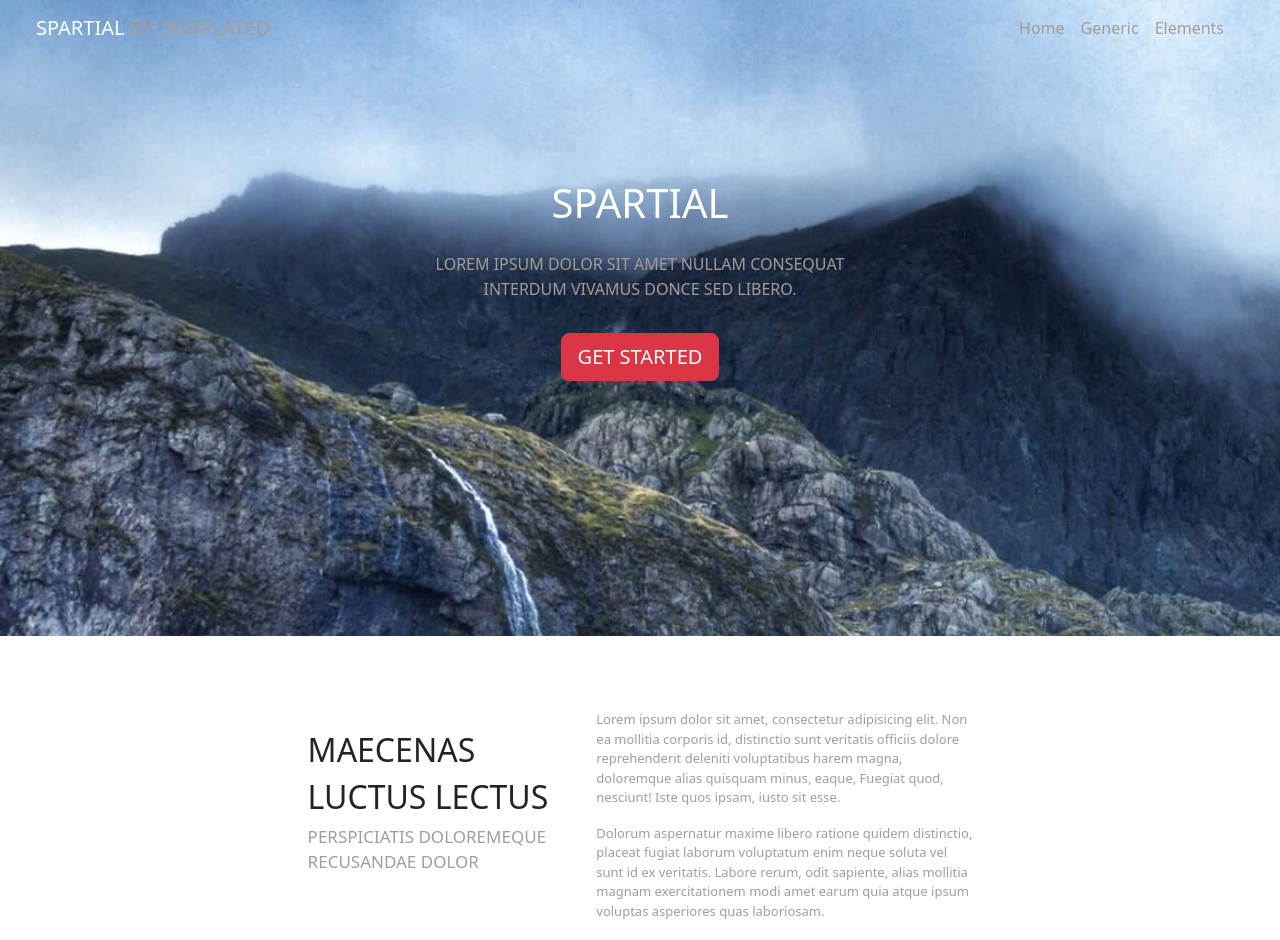
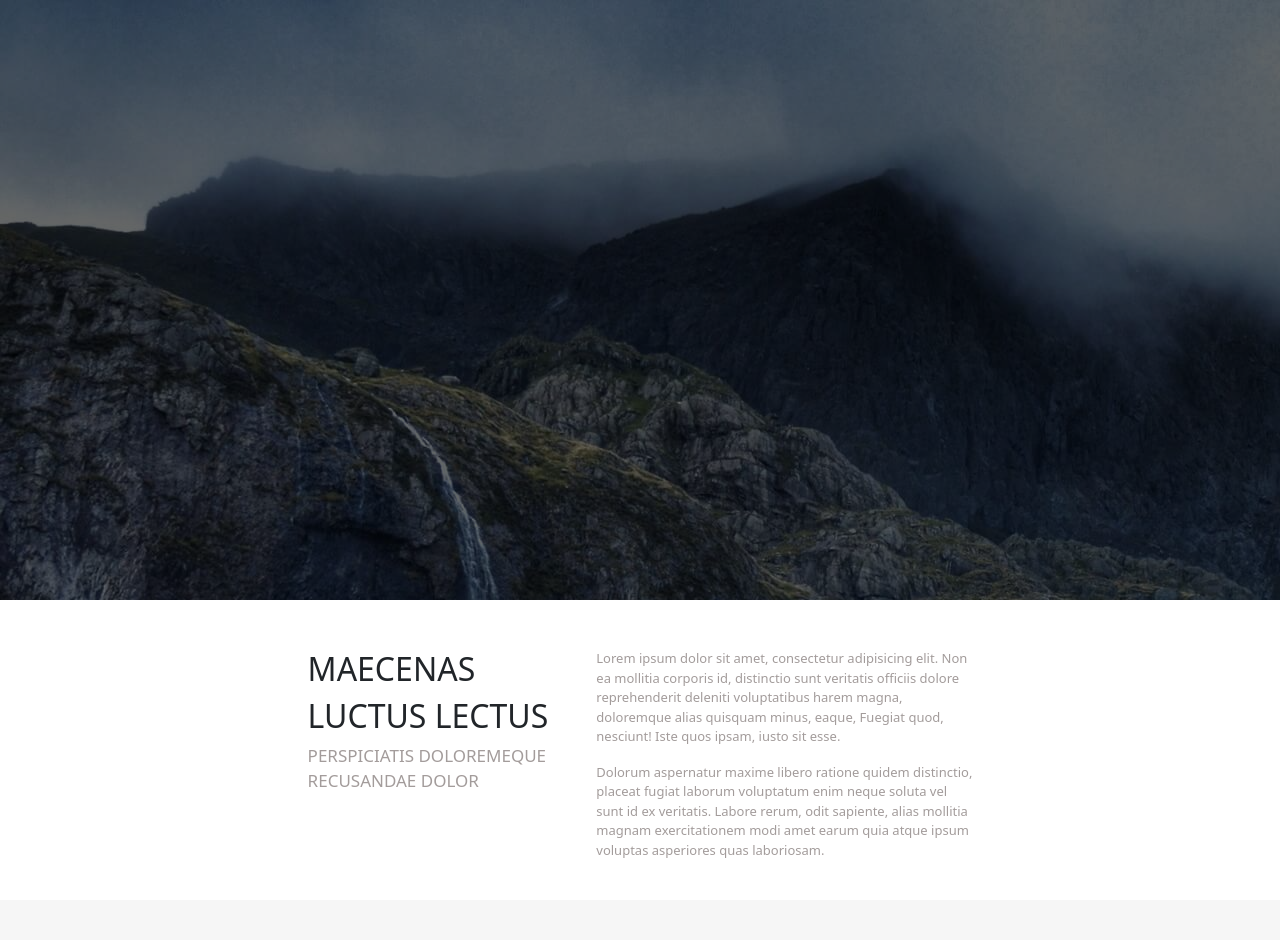
Before and after one commit to mrwnbk/exoSpartial, a website: page index.html in a window 1280 px wide. Shown: the top 940 px of the page. Drawn offline with nearby package versions, Linux system fonts and the light colour scheme.

Commit message:
modification 3

```diff
--- a/index.html
+++ b/index.html
@@ -10,26 +10,13 @@
 
 <!-- ///////////// Nav //////////// -->
 
-    <nav class="d-flex navbar navbar-expand-lg navBar">
-        <div class="ms-4 container-fluid">
-          <a class="navbar-brand" href="#"><span class="text-white">SPARTIAL</span> BY TEMPLATED</a>
-          <button class="navbar-toggler" type="button" data-bs-toggle="collapse" data-bs-target="#navbarNavAltMarkup" aria-controls="navbarNavAltMarkup" aria-expanded="false" aria-label="Toggle navigation">
-            <span class="navbar-toggler-icon"></span>
-          </button>
-        </div>
+    <nav>
 
-        <div class="me-5 collapse navbar-collapse" id="navbarNavAltMarkup">
-            <div class="navbar-nav">
-                <a class="nav-link" aria-current="page" href="#">Home</a>
-                <a class="nav-link" href="#">Generic</a>
-                <a class="nav-link" href="#">Elements</a>
-            </div>
-        </div>
     </nav>
 
 <!-- /////////// Section 1 /////////// -->
 
-    <section class="d-flex justify-content-center pt-5">
+    <!-- <section class="d-flex justify-content-center pt-5">
 
         <div>
 
@@ -51,13 +38,13 @@
 
         </div>
 
-    </section>
+    </section> -->
 
 <!-- /////////// Section 2 /////////// -->
 
     <section class="d-flex justify-content-center align-items-center gap-5 section2">
 
-        <div>
+        <div class="titreSection2">
             <h2>MAECENAS</h2>
             <h2>LUCTUS LECTUS</h2>
             <p id="parTitre">PERSPICIATIS DOLOREMEQUE <br>RECUSANDAE DOLOR</p>
@@ -110,7 +97,7 @@
 
 <!-- //////////// Section 4 ///////////// -->
 
-    <section>
+    <section class="section4">
 
     </section>
 
--- a/src/sass/modules/_nav.sass
+++ b/src/sass/modules/_nav.sass
@@ -1,3 +1,9 @@
-.navBar
+nav
+    background-image: url('../images/banner.jpg'), linear-gradient(rgba(0,0,0,0.6),rgba(0,0,0,0.6))
+    width: 100%
+    height: 600px
+    padding-top: 0%
+    background-blend-mode: overlay
+
     a
         color: #a39c9b
--- a/src/sass/modules/_section2.sass
+++ b/src/sass/modules/_section2.sass
@@ -1,12 +1,13 @@
 .section2
     width: 100%
-    height: 350px
+    height: 300px
     background-color: white
-
-    margin-top: 255px
 
     p
         font-size: 13px
 
+.titreSection2
+    margin-top: -40px
+
 #parTitre
         font-size: 17px
--- a/src/sass/modules/_section4.sass
+++ b/src/sass/modules/_section4.sass
@@ -0,0 +1,4 @@
+.section4
+    width: 100%
+    height: 725px
+    background-color: white
--- a/src/sass/modules/_style.sass
+++ b/src/sass/modules/_style.sass
@@ -3,5 +3,5 @@
 
 body
     margin: 0
-    background-image: url(/public/images/banner.jpg)
-    background-size: cover
+    // background-image: url(/public/images/banner.jpg)
+    // background-size: cover
```
Also changed, not shown: public/css/app.css, 1 other file.
